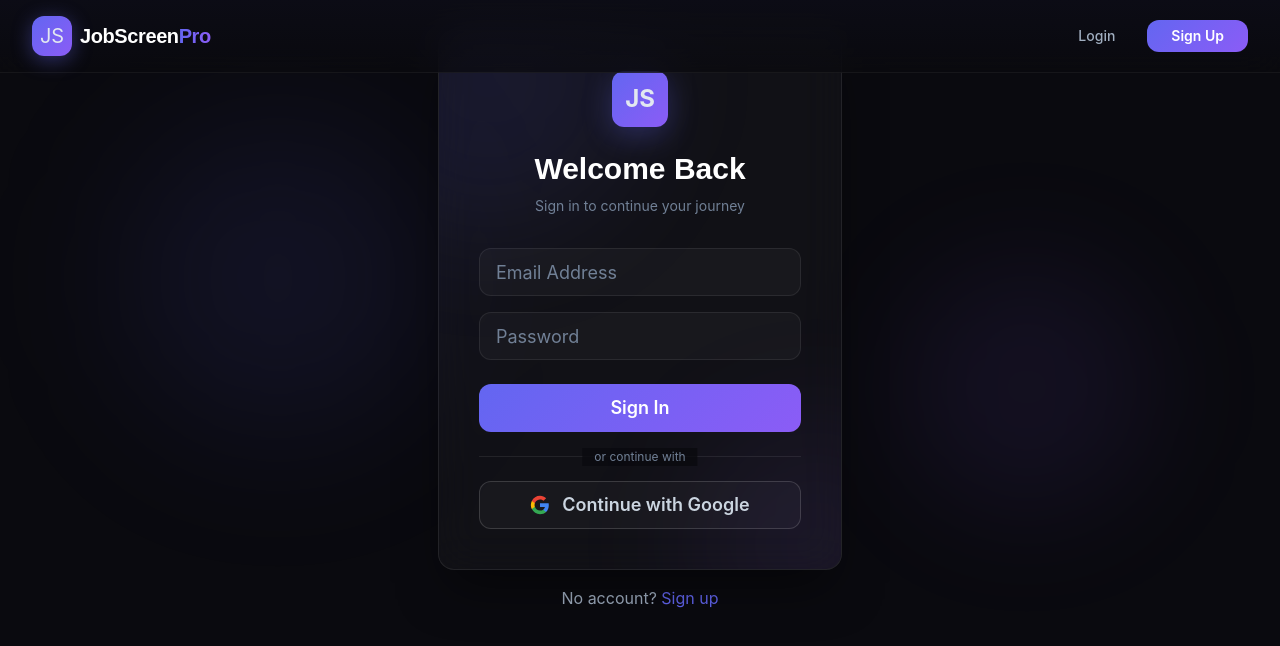
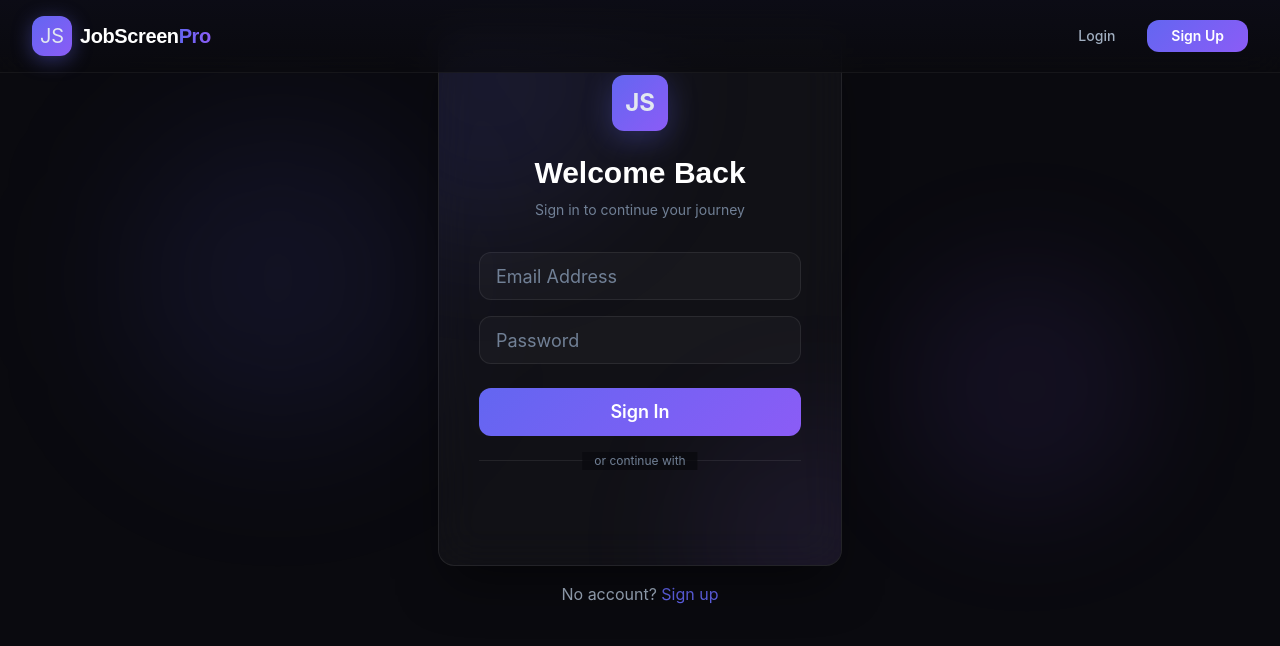
Before and after one commit to addagada123/Job-Screen, a React (Vite) app in the folder frontend/: page /login in a window 1280 px wide. Shown: the top 646 px of the page. Built offline with nearby package versions, Linux system fonts and the light colour scheme; no server answers.

Commit message:
Update GoogleAuthButton to use real Google Sign-In

```diff
--- a/frontend/src/components/GoogleAuthButton.jsx
+++ b/frontend/src/components/GoogleAuthButton.jsx
@@ -1,48 +1,27 @@
-import { useToast, Button, Box, Text } from '@chakra-ui/react';
+import { GoogleLogin } from '@react-oauth/google';
+import { useToast } from '@chakra-ui/react';
 import { useNavigate } from 'react-router-dom';
+import { googleAuth } from '../api';
 
 export default function GoogleAuthButton({ mode = 'login' }) {
   const toast = useToast();
   const navigate = useNavigate();
 
-  const handleGoogleLogin = () => {
-    toast({
-      title: 'Google Auth',
-      description: 'Google OAuth requires proper configuration. Please use email/password for now or set up a valid Google Client ID.',
-      status: 'info',
-      duration: 5000,
-      isClosable: true,
-    });
-  };
-
   return (
-    <Button
-      onClick={handleGoogleLogin}
-      w="100%"
-      size="lg"
-      h={12}
-      variant="outline"
-      borderColor="rgba(255,255,255,0.15)"
-      color="gray.300"
-      borderRadius="xl"
-      bg="rgba(255,255,255,0.03)"
-      _hover={{
-        bg: "rgba(255,255,255,0.08)",
-        borderColor: "rgba(255,255,255,0.25)",
-        color: "white",
-        transform: "translateY(-2px)",
+    <GoogleLogin
+      onSuccess={async (credentialResponse) => {
+        try {
+          await googleAuth(credentialResponse.credential, mode);
+          toast({ title: 'Google Auth Success', status: 'success' });
+          navigate('/dashboard');
+        } catch (err) {
+          toast({ title: 'Google Auth Failed', description: err.message, status: 'error' });
+        }
       }}
-      transition="all 0.3s ease"
-    >
-      <Box mr={3}>
-        <svg width="20" height="20" viewBox="0 0 24 24" fill="none">
-          <path d="M22.56 12.25c0-.78-.07-1.53-.2-2.25H12v4.26h5.92c-.26 1.37-1.04 2.53-2.21 3.31v2.77h3.57c2.08-1.92 3.28-4.74 3.28-8.09z" fill="#4285F4"/>
-          <path d="M12 23c2.97 0 5.46-.98 7.28-2.66l-3.57-2.77c-.98.66-2.23 1.06-3.71 1.06-2.86 0-5.29-1.93-6.16-4.53H2.18v2.84C3.99 20.53 7.7 23 12 23z" fill="#34A853"/>
-          <path d="M5.84 14.09c-.22-.66-.35-1.36-.35-2.09s.13-1.43.35-2.09V7.07H2.18C1.43 8.55 1 10.22 1 12s.43 3.45 1.18 4.93l2.85-2.22.81-.62z" fill="#FBBC05"/>
-          <path d="M12 5.38c1.62 0 3.06.56 4.21 1.64l3.15-3.15C17.45 2.09 14.97 1 12 1 7.7 1 3.99 3.47 2.18 7.07l3.66 2.84c.87-2.6 3.3-4.53 6.16-4.53z" fill="#EA4335"/>
-        </svg>
-      </Box>
-      Continue with Google
-    </Button>
+      onError={() => {
+        toast({ title: 'Google Auth Failed', status: 'error' });
+      }}
+      width="100%"
+    />
   );
 }
```
